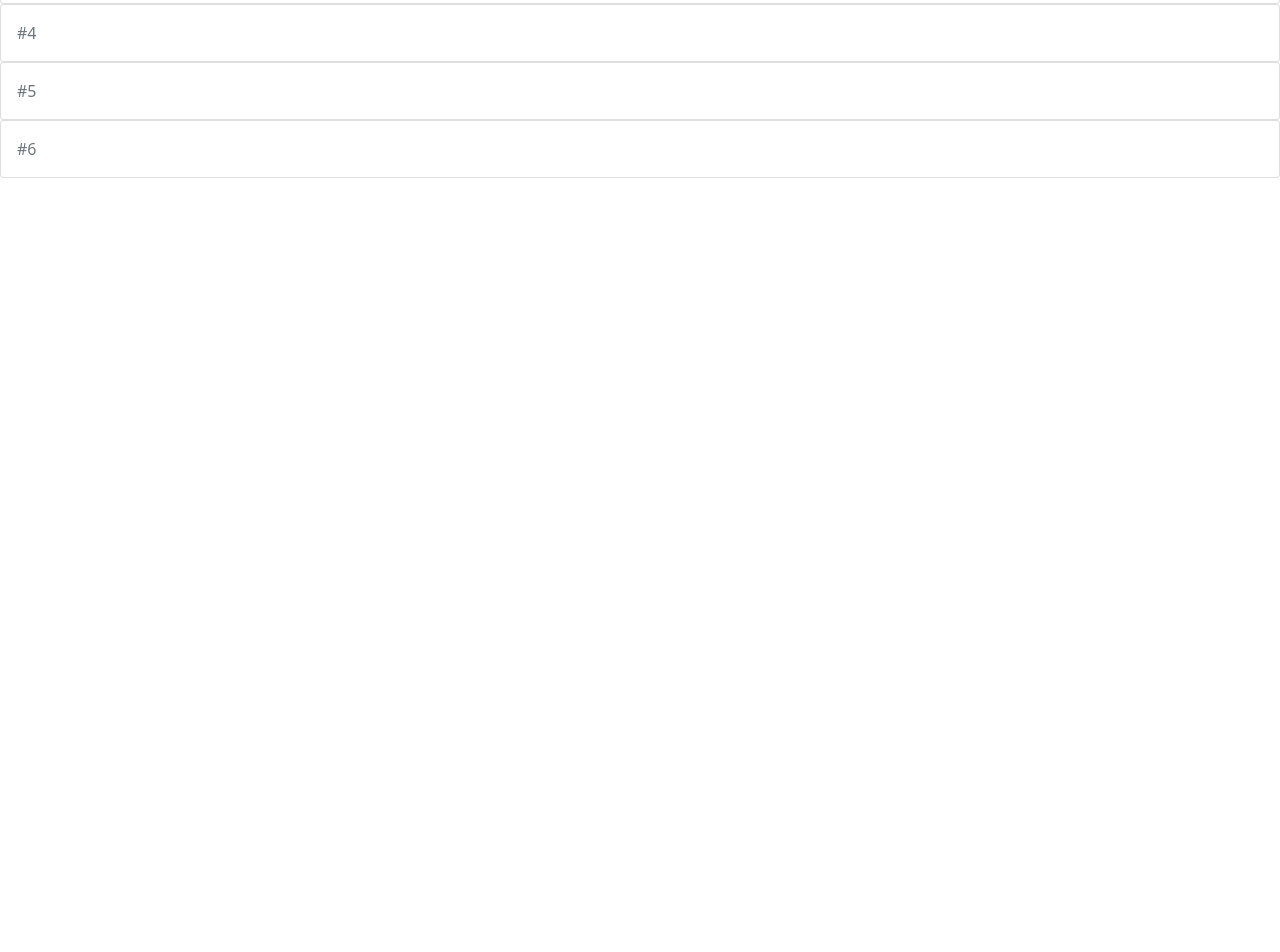
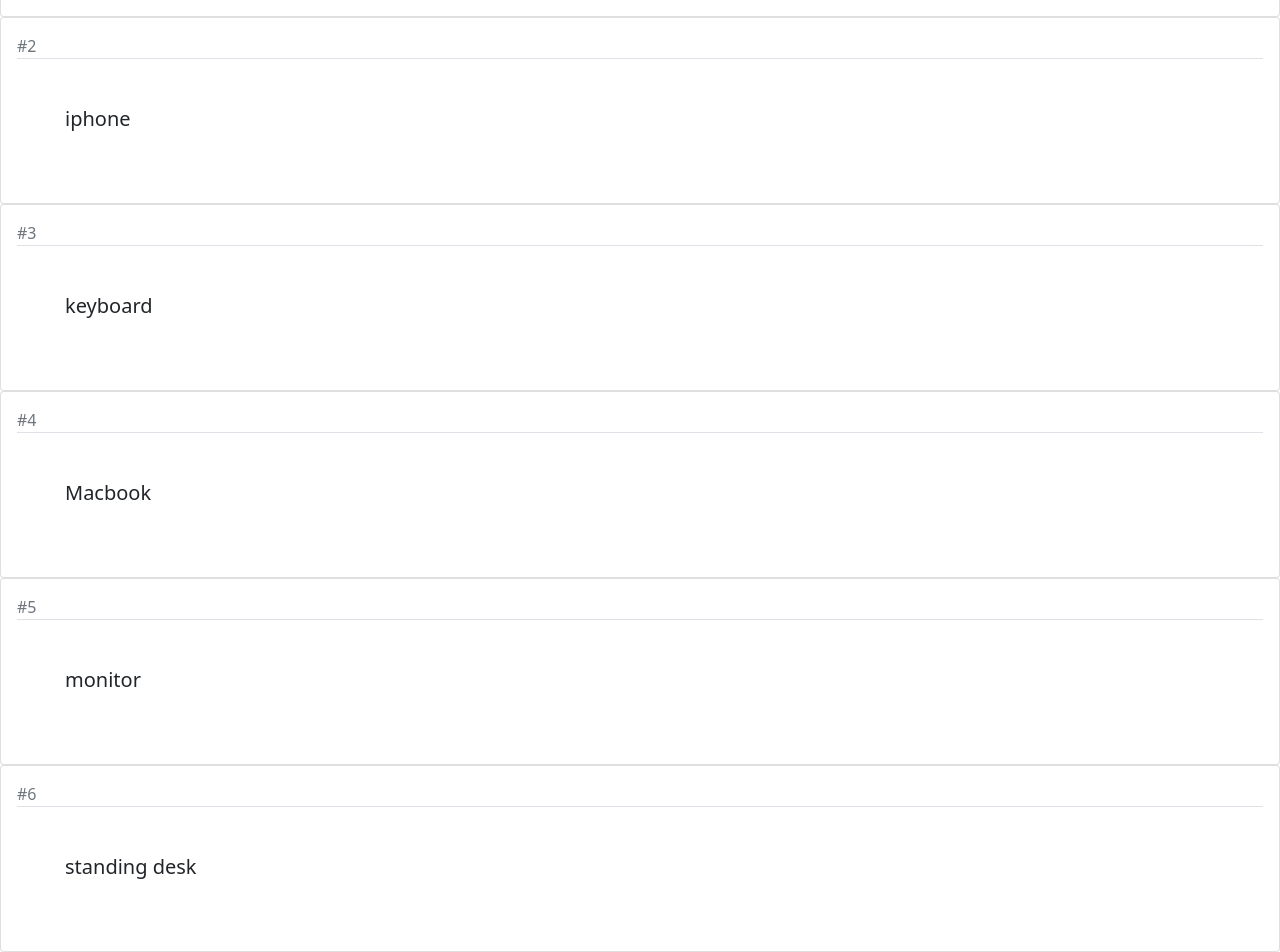
Before and after one commit to rach0101/react_app, a React (Create React App) app: page / in a window 1280 px wide. Shown: the part 263-1215 px from the top of the page. Before the commit the page ends 800 px from the top, so only its background shows below. Built offline with nearby package versions, Linux system fonts and the light colour scheme.

Commit message:
add product names to page

```diff
--- a/src/Product.jsx
+++ b/src/Product.jsx
@@ -7,6 +7,7 @@
       <div className="card">
         <div class="card-body">
           <div class="text-muted">#{this.props.id} </div>
+          <h5 className="p-5 border-top">{this.props.productName}</h5>
         </div>
       </div>
     );
--- a/src/ShoppingCart.jsx
+++ b/src/ShoppingCart.jsx
@@ -3,12 +3,12 @@
 export default class ShoppingCart extends Component {
   state = {
     products: [
-      { id: 1, productname: "iphone", price: 8900, quantity: 0 },
-      { id: 2, productname: "iphone", price: 200, quantity: 0 },
-      { id: 3, productname: "keyboard", price: 90, quantity: 0 },
-      { id: 4, productname: "Macbook", price: 1200, quantity: 0 },
-      { id: 5, productname: "monitor", price: 890, quantity: 0 },
-      { id: 6, productname: "standing desk", price: 900, quantity: 0 },
+      { id: 1, productName: "iphone", price: 8900, quantity: 0 },
+      { id: 2, productName: "iphone", price: 200, quantity: 0 },
+      { id: 3, productName: "keyboard", price: 90, quantity: 0 },
+      { id: 4, productName: "Macbook", price: 1200, quantity: 0 },
+      { id: 5, productName: "monitor", price: 890, quantity: 0 },
+      { id: 6, productName: "standing desk", price: 900, quantity: 0 },
     ],
   };
   render() {
```
